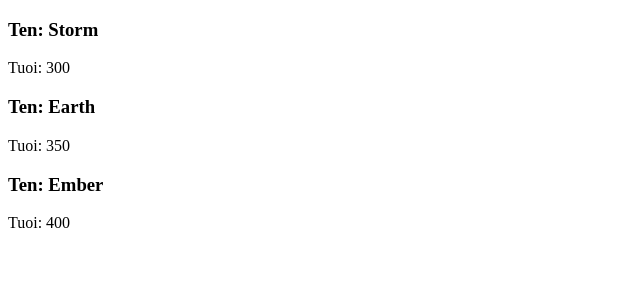
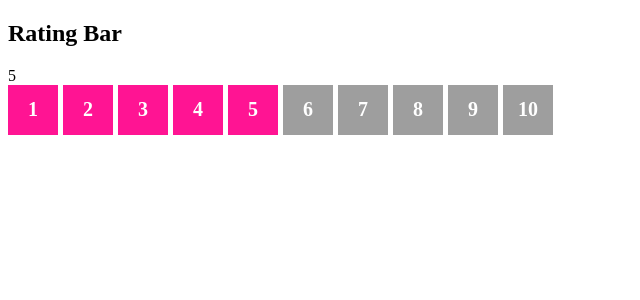
Before and after one commit to trcongson/angular-tutorial, an Angular app: page / in a window 1280 px wide. Shown: the top 300 px of the page, without its empty margins (0-640 px from the left). Built offline with nearby package versions, Linux system fonts and the light colour scheme.

Commit message:
component input output rating bar

```diff
--- /dev/null
+++ b/src/app/angular-component-input-rating-bar/angular-component-input-rating-bar.component.html
@@ -0,0 +1,14 @@
+<h2>Rating Bar</h2>
+<div *ngIf = "showRatingValue">
+  {{ ratingValue }}
+</div>
+
+<div class="rating-bar" (mouseleave)="reset()">
+  <div class="rating-unit"
+  [class.active] = "item.active"
+  *ngFor="let item of ratingUnits; index as i"
+  (click) = "select(i)"
+  (mouseenter)="enter(i)">
+  {{item.value}}
+</div>
+</div>
--- /dev/null
+++ b/src/app/angular-component-input-rating-bar/angular-component-input-rating-bar.component.scss
@@ -0,0 +1,19 @@
+.rating-bar {
+    display: flex;
+}
+.rating-unit {
+    width: 50px;
+    height: 50px;
+    background: #9e9e9e;
+    margin-right: 5px;
+    color: #fff;
+    display: flex;
+    justify-content: center;
+    align-items: center;
+    font-size: 20px;
+    font-weight: 700;
+    cursor: pointer;
+    &.active {
+        background: deeppink;
+    }
+}
--- /dev/null
+++ b/src/app/angular-component-input-rating-bar/angular-component-input-rating-bar.component.ts
@@ -0,0 +1,53 @@
+import { Component, OnInit, Input, Output, EventEmitter, SimpleChange } from '@angular/core';
+interface IRatingUnit {
+  value: number;
+  active: boolean;
+}
+@Component({
+  selector: 'app-angular-component-input-rating-bar',
+  templateUrl: './angular-component-input-rating-bar.component.html',
+  styleUrls: ['./angular-component-input-rating-bar.component.scss']
+})
+export class AngularComponentInputRatingBarComponent implements OnInit {
+
+@Input() max = 5;
+@Input() ratingValue = 5;
+@Input() showRatingValue = true;
+
+@Output()
+rateChange = new EventEmitter<number>();
+
+ratingUnits: Array<IRatingUnit> = [];
+  constructor() { }
+ngOnChanges(changes: SimpleChange) {
+  if('max' in changes) {
+    let max = changes.max.currentValue;
+    max = typeof max === 'undefined' ? 5 : max;
+    this.max = max;
+    this.calculate(max, this.ratingValue);
+  }
+}
+
+calculate(max, ratingValue) {
+  this.ratingUnits = Array.from({length: max},
+  (_, index) => ({
+    value: index +1,
+    active: index< ratingValue
+  }));
+}
+  ngOnInit() {
+    this.calculate(this.max, this.ratingValue);
+  }
+
+  select(index) {
+    this.ratingValue = index +1;
+    this.ratingUnits.forEach((item, idx) => item.active = idx < this.ratingValue);
+    this.rateChange.emit(this.ratingValue);
+  }
+  enter(index) {
+    this.ratingUnits.forEach((item, idx) => item.active = idx <= index);
+  }
+  reset() {
+    this.ratingUnits.forEach((item, idx) => item.active = idx < this.ratingValue);
+  }
+}
--- a/src/app/app.component.html
+++ b/src/app/app.component.html
@@ -4,4 +4,5 @@
 <!-- <app-angular-component-input-name-card cardName = "ProDev" email = "prodev@gmail.com" phone="012345678"></app-angular-component-input-name-card> -->
 <!-- <app-angular-component-input-progress-bar width = "20"></app-angular-component-input-progress-bar> -->
 <!-- <app-angular-component-input-person name = "Storm" age="300"></app-angular-component-input-person> -->
-<app-angular-component-input-list-person></app-angular-component-input-list-person>
+<!-- <app-angular-component-input-list-person></app-angular-component-input-list-person> -->
+<app-angular-component-input-rating-bar [max]="10" (rateChange)="onRateChange($event)"></app-angular-component-input-rating-bar>
--- a/src/app/app.module.ts
+++ b/src/app/app.module.ts
@@ -12,6 +12,7 @@
 import { AngularComponentInputProgressBarComponent } from './angular-component-input-progress-bar/angular-component-input-progress-bar.component';
 import { AngularComponentInputPersonComponent } from './angular-component-input-person/angular-component-input-person.component';
 import { AngularComponentInputListPersonComponent } from './angular-component-input-list-person/angular-component-input-list-person.component';
+import { AngularComponentInputRatingBarComponent } from './angular-component-input-rating-bar/angular-component-input-rating-bar.component';
 
 @NgModule({
   declarations: [
@@ -22,7 +23,8 @@
     AngularComponentInputNameCardComponent,
     AngularComponentInputProgressBarComponent,
     AngularComponentInputPersonComponent,
-    AngularComponentInputListPersonComponent
+    AngularComponentInputListPersonComponent,
+    AngularComponentInputRatingBarComponent
   ],
   imports: [
     BrowserModule,
```
Also changed, not shown: 1 other file (tests, documents, lock files or other folders).
